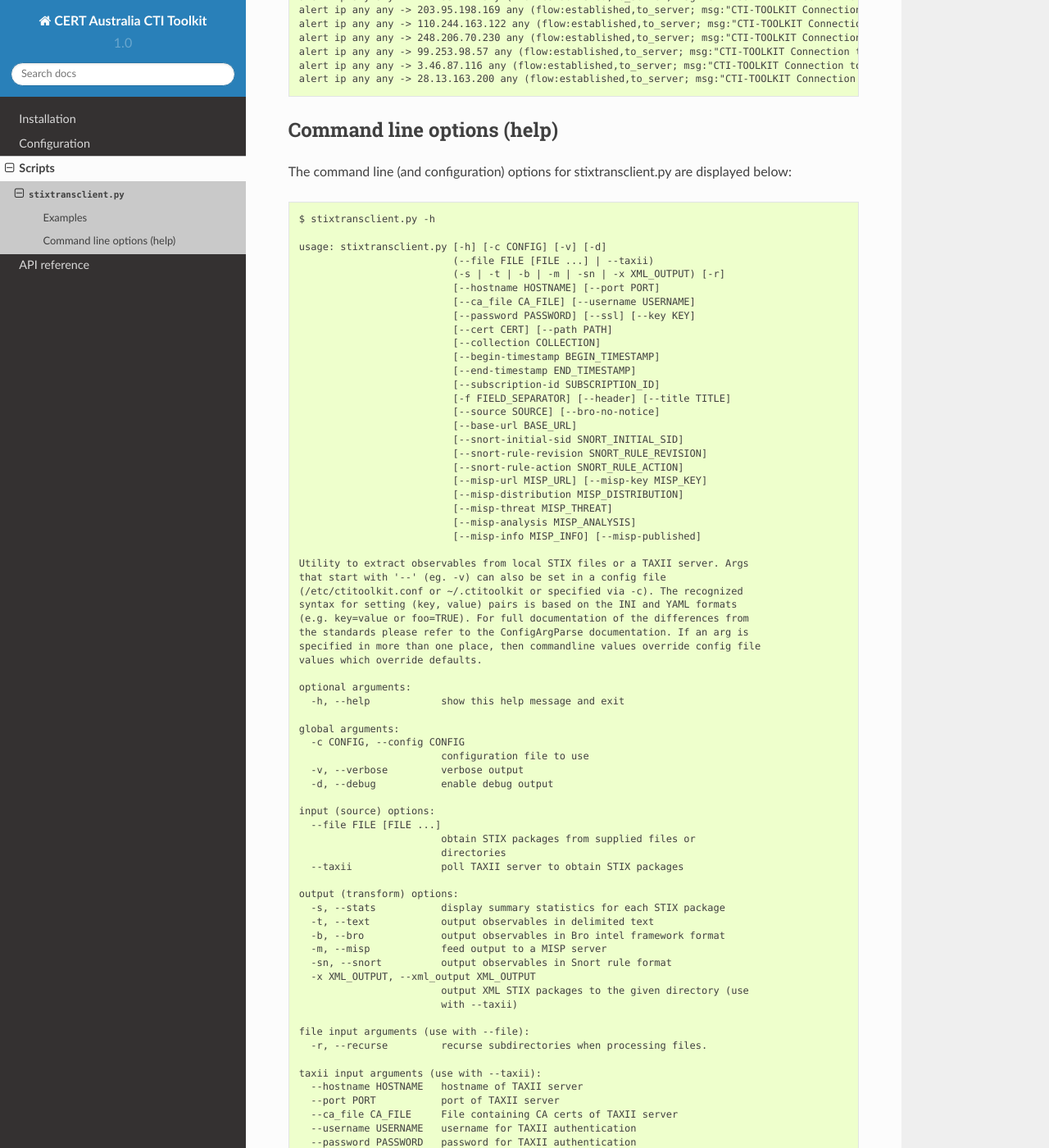
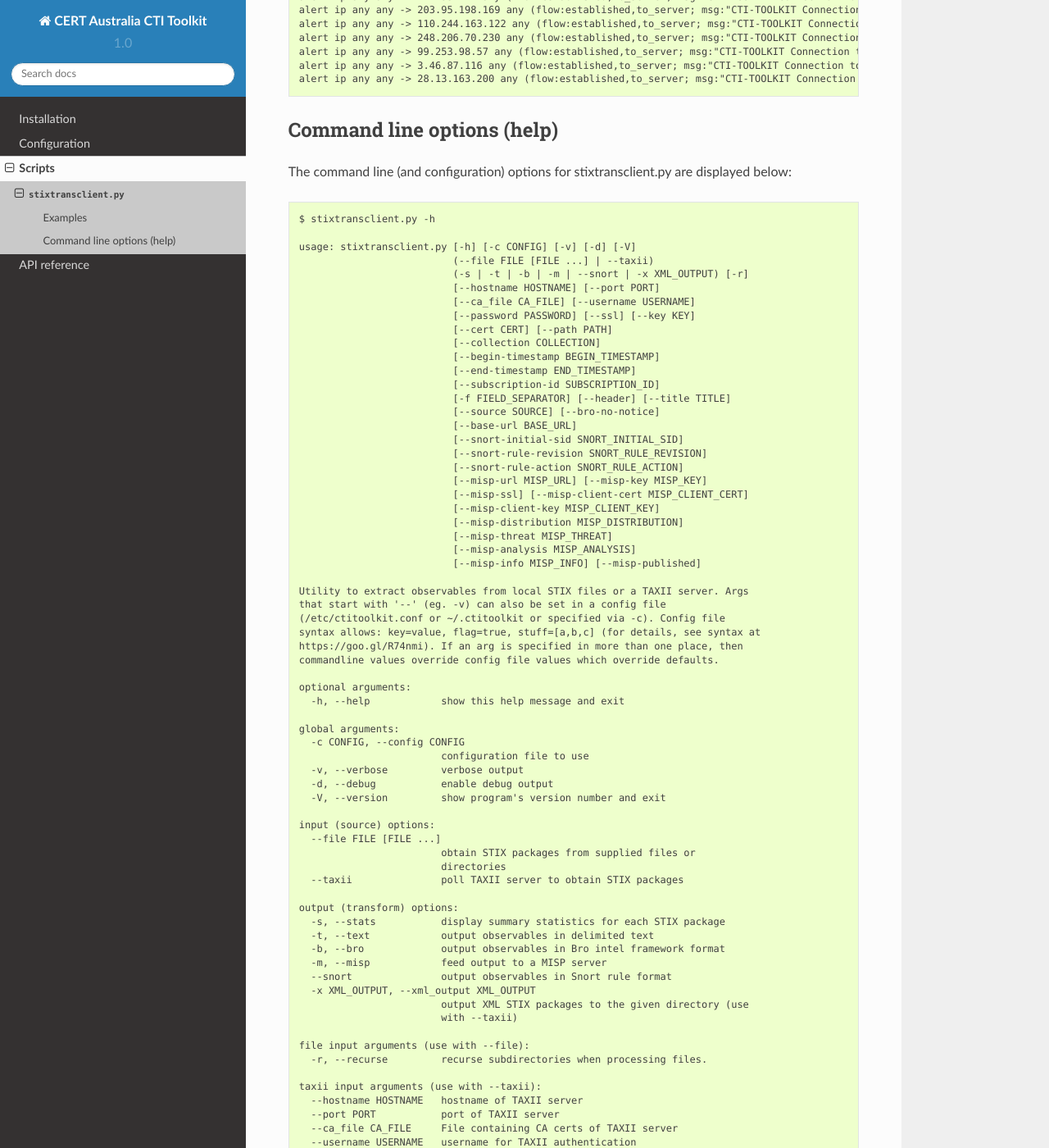
Before and after one commit to Cosive/cti-toolkit, a Sphinx documentation site: the page built from docs/scripts/stixtransclient.rst, in a window 1280 px wide and 1400 px high, scrolled down 2293 px. Shown: the whole window at 82% size. Built offline with Sphinx 7.4.7 and the Read the Docs theme 2.0.0, drawn with Linux system fonts in a browser that asks for light colours; some of the changed text lies outside the part shown.

Commit message:
Minor documentation update.

```diff
--- a/docs/install.rst
+++ b/docs/install.rst
@@ -6,7 +6,7 @@ Installation
 This document describes how to install the CERT Australia CTI Toolkit.
 
 Installation is streamlined using Python's setuptools. The following
-installation process has been tested on clean install of Ubuntu 14.04.
+installation process has been tested on clean install of Ubuntu Server 16.04.
 
 #. Install prerequisites required by setuptools and libtaxii::
 
--- a/docs/scripts/stixtransclient.rst
+++ b/docs/scripts/stixtransclient.rst
@@ -137,9 +137,9 @@ displayed below::
 
     $ stixtransclient.py -h
 
-    usage: stixtransclient.py [-h] [-c CONFIG] [-v] [-d]
+    usage: stixtransclient.py [-h] [-c CONFIG] [-v] [-d] [-V]
                               (--file FILE [FILE ...] | --taxii)
-                              (-s | -t | -b | -m | -sn | -x XML_OUTPUT) [-r]
+                              (-s | -t | -b | -m | --snort | -x XML_OUTPUT) [-r]
                               [--hostname HOSTNAME] [--port PORT]
                               [--ca_file CA_FILE] [--username USERNAME]
                               [--password PASSWORD] [--ssl] [--key KEY]
@@ -155,6 +155,8 @@ displayed below::
                               [--snort-rule-revision SNORT_RULE_REVISION]
                               [--snort-rule-action SNORT_RULE_ACTION]
                               [--misp-url MISP_URL] [--misp-key MISP_KEY]
+                              [--misp-ssl] [--misp-client-cert MISP_CLIENT_CERT]
+                              [--misp-client-key MISP_CLIENT_KEY]
                               [--misp-distribution MISP_DISTRIBUTION]
                               [--misp-threat MISP_THREAT]
                               [--misp-analysis MISP_ANALYSIS]
@@ -162,12 +164,10 @@ displayed below::
 
     Utility to extract observables from local STIX files or a TAXII server. Args
     that start with '--' (eg. -v) can also be set in a config file
-    (/etc/ctitoolkit.conf or ~/.ctitoolkit or specified via -c). The recognized
-    syntax for setting (key, value) pairs is based on the INI and YAML formats
-    (e.g. key=value or foo=TRUE). For full documentation of the differences from
-    the standards please refer to the ConfigArgParse documentation. If an arg is
-    specified in more than one place, then commandline values override config file
-    values which override defaults.
+    (/etc/ctitoolkit.conf or ~/.ctitoolkit or specified via -c). Config file
+    syntax allows: key=value, flag=true, stuff=[a,b,c] (for details, see syntax at
+    https://goo.gl/R74nmi). If an arg is specified in more than one place, then
+    commandline values override config file values which override defaults.
 
     optional arguments:
       -h, --help            show this help message and exit
@@ -177,6 +177,7 @@ displayed below::
                             configuration file to use
       -v, --verbose         verbose output
       -d, --debug           enable debug output
+      -V, --version         show program's version number and exit
 
     input (source) options:
       --file FILE [FILE ...]
@@ -189,7 +190,7 @@ displayed below::
       -t, --text            output observables in delimited text
       -b, --bro             output observables in Bro intel framework format
       -m, --misp            feed output to a MISP server
-      -sn, --snort          output observables in Snort rule format
+      --snort               output observables in Snort rule format
       -x XML_OUTPUT, --xml_output XML_OUTPUT
                             output XML STIX packages to the given directory (use
                             with --taxii)
@@ -224,11 +225,11 @@ displayed below::
                             field delimiter character/string to use in text output
       --header              include header row for text output
       --title TITLE         title for package (if not included in STIX file)
-      --source SOURCE       source of indicators - e.g. Hailataxii, CERT-AU
+      --source SOURCE       source of indicators - e.g. Hailataxii, CERT-AU (use
+                            with --bro)
       --bro-no-notice       suppress Bro intel notice framework messages (use with
                             --bro)
-      --base-url BASE_URL   base URL for indicator source - use with --bro or
-                            --misp
+      --base-url BASE_URL   base URL for indicator source (use with --bro)
 
     snort output arguments (use with --snort):
       --snort-initial-sid SNORT_INITIAL_SID
@@ -242,6 +243,11 @@ displayed below::
     misp output arguments (use with --misp):
       --misp-url MISP_URL   URL of MISP server
       --misp-key MISP_KEY   token for accessing MISP instance
+      --misp-ssl            validate SSL certificate of the MISP server
+      --misp-client-cert MISP_CLIENT_CERT
+                            Client certificate for authenticating to MISP instance
+      --misp-client-key MISP_CLIENT_KEY
+                            Private key associated with client certificate
       --misp-distribution MISP_DISTRIBUTION
                             MISP distribution group - default: 0 (your
                             organisation only)
```
